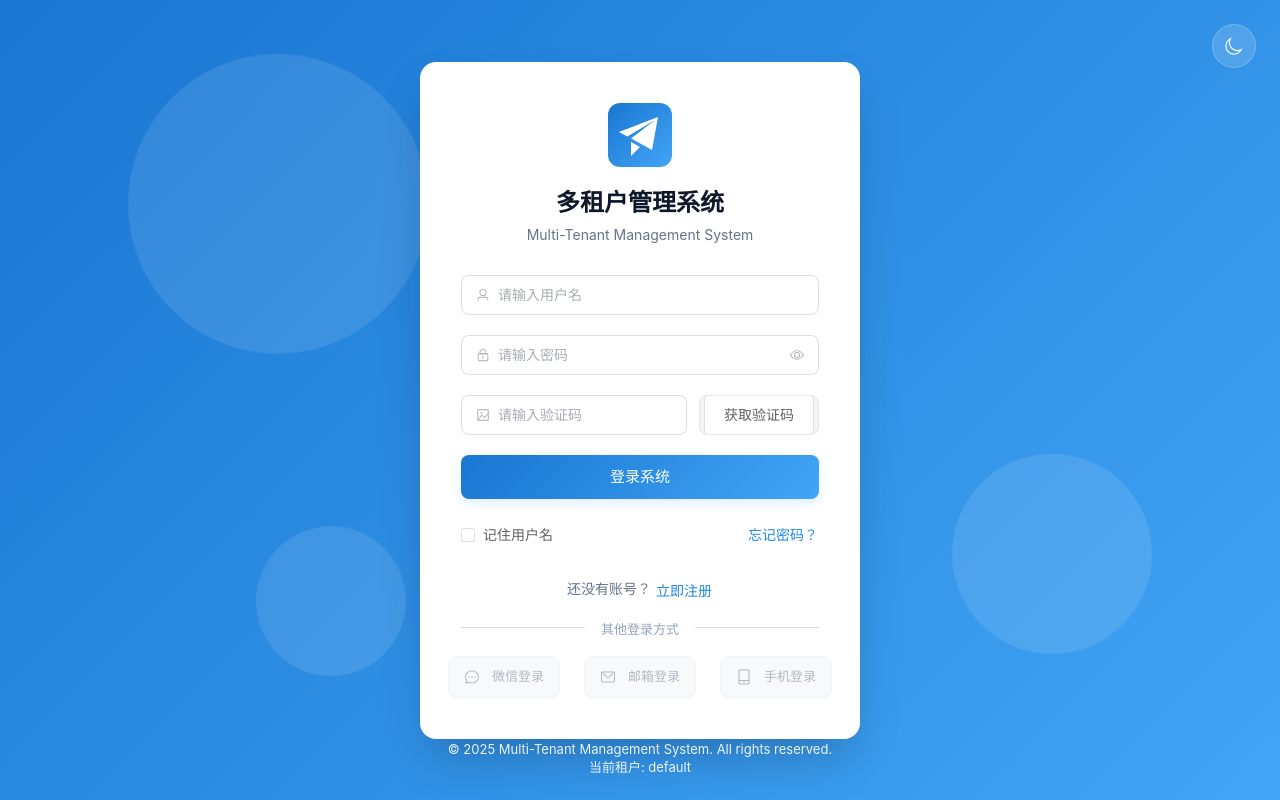
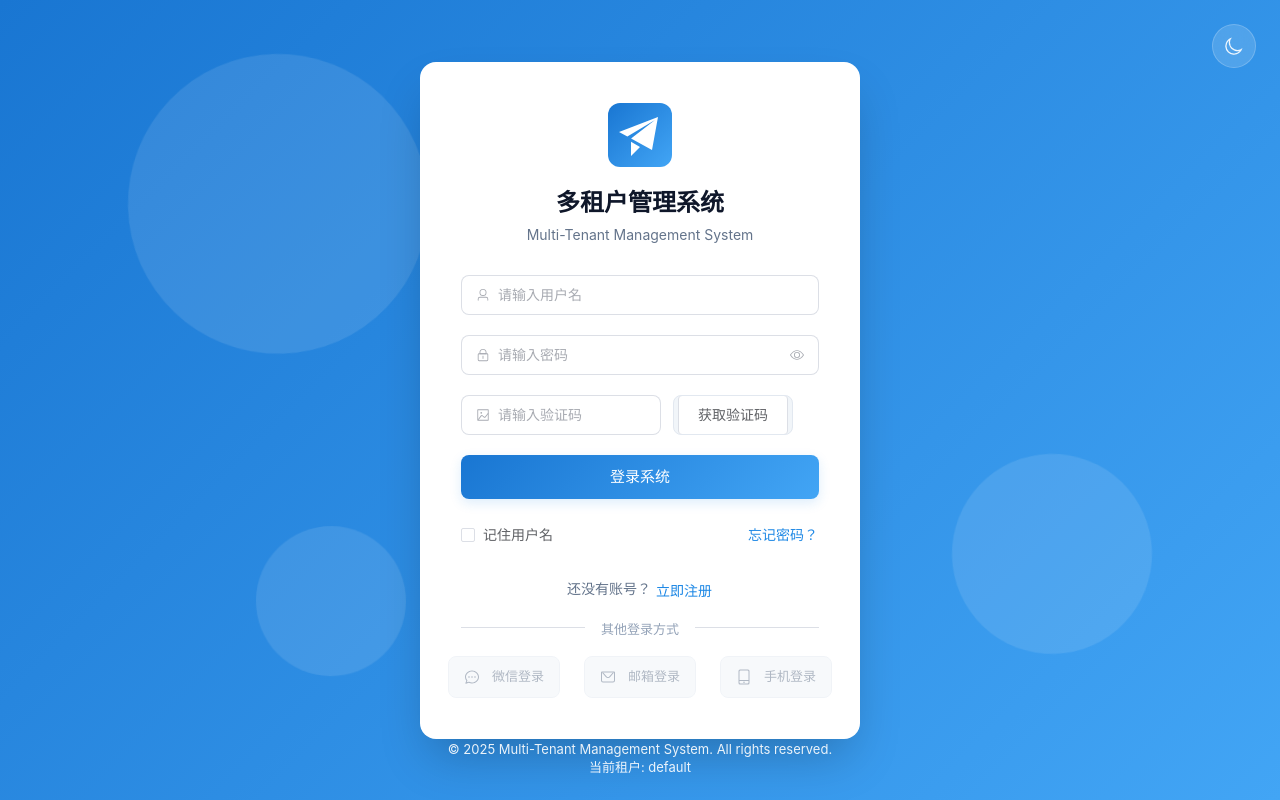
Before and after one commit to solate/admin, a Vue app in the folder frontend/: page /login/default in a window 1280 px wide. Built offline with nearby package versions, Linux system fonts and the light colour scheme; no server answers.

Commit message:
style(Login): 固定输入框宽度防止布局变化

```diff
--- a/frontend/src/views/Login.vue
+++ b/frontend/src/views/Login.vue
@@ -460,9 +460,8 @@ async function onSubmit() {
         align-items: center;
 
         .el-input {
-          flex: 1;
-          min-width: 0; // 防止内容溢出
-          max-width: calc(100% - 132px); // 减去图片宽度(120px) + 间距(12px)
+          width: 200px; // 固定宽度，防止因清除按钮等导致宽度变化
+          flex-shrink: 0; // 防止被压缩
 
           :deep(.el-input__wrapper) {
             width: 100%;
```
